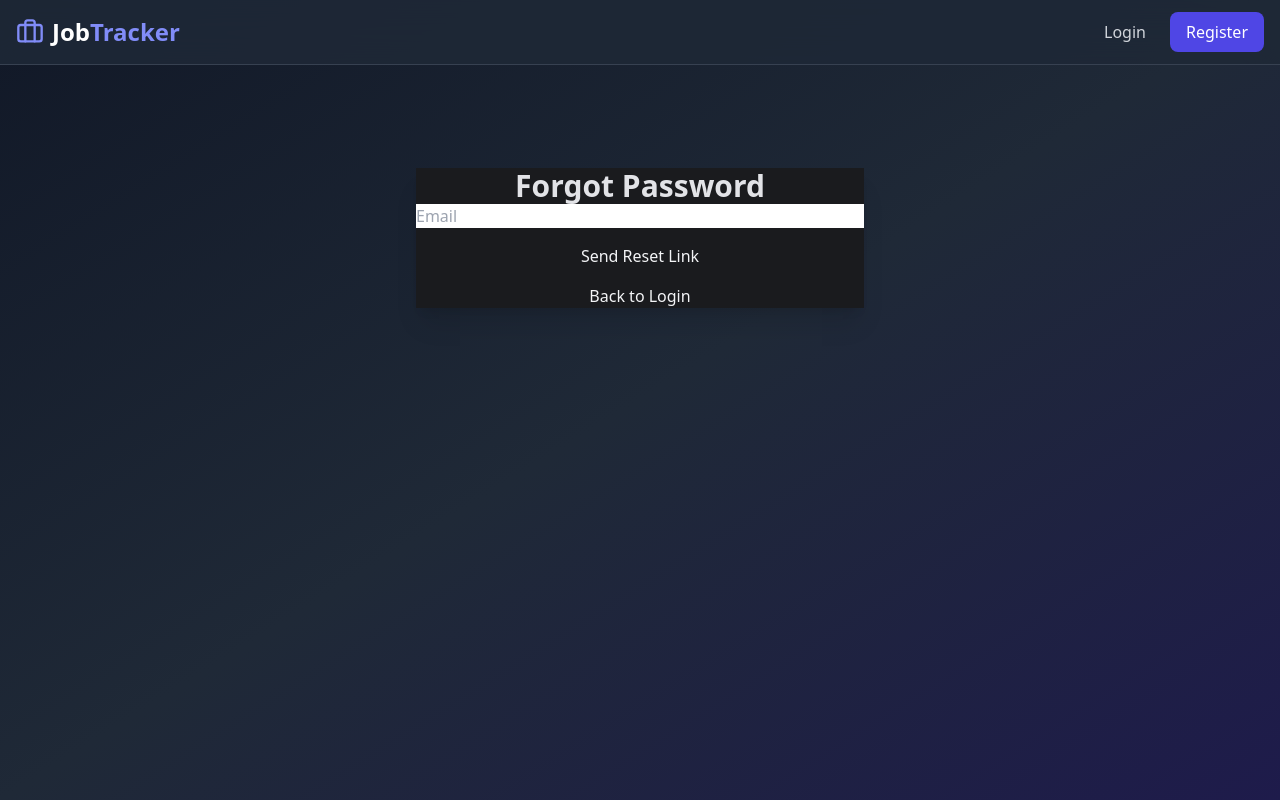
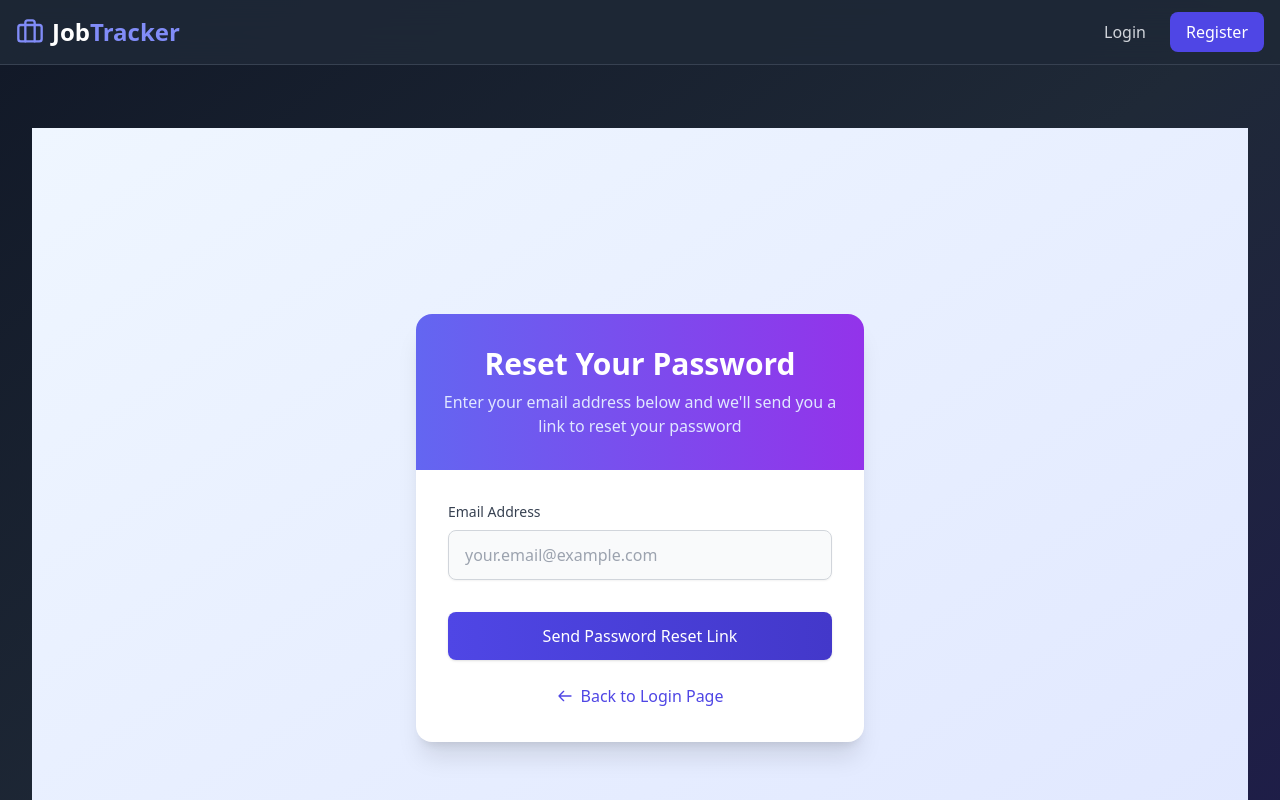
Before and after one commit to YashTirpude/job-application-tracker, a React (Create React App) app in the folder frontend/: page /forgot-password in a window 1280 px wide. Shown: the top 800 px of the page. Built offline with nearby package versions, Linux system fonts and the light colour scheme; no server answers.

Commit message:
feat: enhance the styling of your Forgot Password component with several improvements

```diff
--- a/frontend/src/pages/ForgotPassword.tsx
+++ b/frontend/src/pages/ForgotPassword.tsx
@@ -38,7 +38,7 @@ const ForgotPassword = () => {
       });
       setSuccessMessage(
         res.data.message ||
-          "Reset link sent to your email! Check your  Spam Box or Inbox"
+          "Reset link sent to your email! Check your Spam Box or Inbox"
       );
       dispatch(setLoading(false));
 
@@ -54,37 +54,78 @@ const ForgotPassword = () => {
     }
   };
 
+  // Animation variants
+  const containerVariants = {
+    hidden: { opacity: 0 },
+    visible: {
+      opacity: 1,
+      transition: {
+        staggerChildren: 0.2,
+        delayChildren: 0.3,
+      },
+    },
+  };
+
+  const itemVariants = {
+    hidden: { y: 20, opacity: 0 },
+    visible: { y: 0, opacity: 1 },
+  };
+
+  const buttonVariants = {
+    hover: { scale: 1.03, boxShadow: "0px 5px 15px rgba(0, 0, 0, 0.1)" },
+    tap: { scale: 0.97 },
+  };
+
   return (
-    <div className="container mx-auto px-4 py-10">
+    <div className="min-h-screen flex items-center justify-center bg-gradient-to-br from-blue-50 to-indigo-100 px-4 py-12">
       <motion.div
-        className="card bg-base-100 shadow-xl hover:shadow-2xl transition-shadow max-w-md mx-auto"
-        initial={{ opacity: 0, y: 20 }}
+        className="w-full max-w-md"
+        initial={{ opacity: 0, y: 30 }}
         animate={{ opacity: 1, y: 0 }}
+        transition={{ duration: 0.6, ease: "easeOut" }}
+      >
+        <motion.div
+          className="bg-white rounded-2xl shadow-xl overflow-hidden"
+          whileHover={{
+            boxShadow:
+              "0 20px 25px -5px rgba(0, 0, 0, 0.1), 0 10px 10px -5px rgba(0, 0, 0, 0.04)",
+          }}
           transition={{ duration: 0.3 }}
-        whileHover={{ y: -5 }}
         >
-        <div className="card-body">
+          <div className="bg-gradient-to-r from-indigo-500 to-purple-600 px-6 py-8">
             <motion.h1
-            className="text-3xl font-bold text-base-content text-center"
+              className="text-3xl font-bold text-white text-center"
+              initial={{ opacity: 0, y: -20 }}
+              animate={{ opacity: 1, y: 0 }}
+              transition={{ delay: 0.1, duration: 0.6 }}
+            >
+              Reset Your Password
+            </motion.h1>
+            <motion.p
+              className="text-indigo-100 text-center mt-2"
               initial={{ opacity: 0 }}
               animate={{ opacity: 1 }}
-            transition={{ delay: 0.2, duration: 0.5 }}
+              transition={{ delay: 0.3, duration: 0.6 }}
             >
-            Forgot Password
-          </motion.h1>
+              Enter your email address below and we'll send you a link to reset
+              your password
+            </motion.p>
+          </div>
 
+          <div className="p-8">
             {successMessage ? (
               <motion.div
-              className="alert alert-success"
-              initial={{ opacity: 0 }}
-              animate={{ opacity: 1 }}
-              transition={{ duration: 0.3 }}
+                className="bg-green-50 border-l-4 border-green-500 p-4 rounded-md"
+                initial={{ opacity: 0, x: -20 }}
+                animate={{ opacity: 1, x: 0 }}
+                transition={{ duration: 0.4 }}
               >
+                <div className="flex items-start">
                   <svg
-                xmlns="http://www.w3.org/2000/svg"
-                className="h-6 w-6 shrink-0 stroke-current"
+                    className="h-6 w-6 text-green-500 mr-3 mt-0.5"
                     fill="none"
                     viewBox="0 0 24 24"
+                    stroke="currentColor"
                   >
                     <path
                       strokeLinecap="round"
@@ -93,34 +134,68 @@ const ForgotPassword = () => {
                       d="M9 12l2 2 4-4m6 2a9 9 0 11-18 0 9 9 0 0118 0z"
                     />
                   </svg>
-              <span>{successMessage}</span>
+                  <div>
+                    <h3 className="text-sm leading-5 font-medium text-green-800">
+                      Success!
+                    </h3>
+                    <div className="mt-1 text-sm leading-5 text-green-700">
+                      {successMessage}
+                    </div>
+                    <motion.div
+                      className="mt-3"
+                      initial={{ opacity: 0 }}
+                      animate={{ opacity: 1 }}
+                      transition={{ delay: 1, duration: 0.5 }}
+                    >
+                      <p className="text-xs text-green-600">
+                        Redirecting to login page...
+                      </p>
+                    </motion.div>
+                  </div>
+                </div>
               </motion.div>
             ) : (
-            <form onSubmit={handleSubmit(onSubmit)} className="space-y-4">
+              <motion.form
+                onSubmit={handleSubmit(onSubmit)}
+                variants={containerVariants}
+                initial="hidden"
+                animate="visible"
+                className="space-y-6"
+              >
                 {apiError && (
                   <motion.div
-                  className="alert alert-error"
-                  initial={{ opacity: 0 }}
-                  animate={{ opacity: 1 }}
-                  transition={{ duration: 0.3 }}
+                    className="bg-red-50 border-l-4 border-red-500 p-4 rounded-md"
+                    variants={itemVariants}
+                    initial={{ opacity: 0, x: -20 }}
+                    animate={{ opacity: 1, x: 0 }}
+                    transition={{ duration: 0.4 }}
                   >
+                    <div className="flex">
                       <svg
-                    xmlns="http://www.w3.org/2000/svg"
-                    className="h-6 w-6 shrink-0 stroke-current"
+                        className="h-6 w-6 text-red-500 mr-3"
                         fill="none"
                         viewBox="0 0 24 24"
+                        stroke="currentColor"
                       >
                         <path
                           strokeLinecap="round"
                           strokeLinejoin="round"
                           strokeWidth="2"
-                      d="M10 14l2-2m0 0l2-2m-2 2l-2-2m2 2l2 2m7-2a9 9 0 11-18 0 9 9 0 0118 0z"
+                          d="M12 9v2m0 4h.01m-6.938 4h13.856c1.54 0 2.502-1.667 1.732-3L13.732 4c-.77-1.333-2.694-1.333-3.464 0L3.34 16c-.77 1.333.192 3 1.732 3z"
                         />
                       </svg>
-                  <span>{apiError}</span>
+                      <span className="text-red-700">{apiError}</span>
+                    </div>
                   </motion.div>
                 )}
 
+                <motion.div variants={itemVariants} className="space-y-2">
+                  <label
+                    htmlFor="email"
+                    className="block text-sm font-medium text-gray-700"
+                  >
+                    Email Address
+                  </label>
                   <Controller
                     name="email"
                     control={control}
@@ -132,51 +207,106 @@ const ForgotPassword = () => {
                       },
                     }}
                     render={({ field }) => (
+                      <motion.div
+                        whileFocus={{ scale: 1.01 }}
+                        transition={{ duration: 0.2 }}
+                      >
                         <input
                           {...field}
+                          id="email"
                           type="email"
-                    placeholder="Email"
-                    className="input input-bordered w-full"
+                          placeholder="your.email@example.com"
+                          className={`mt-1 block w-full px-4 py-3 bg-gray-50 border rounded-lg shadow-sm focus:outline-none focus:ring-2 focus:ring-indigo-500 focus:border-transparent transition-all duration-200 ${
+                            errors.email ? "border-red-300" : "border-gray-300"
+                          }`}
                           disabled={isSubmitting}
                         />
+                      </motion.div>
                     )}
                   />
                   {errors.email && (
-                <p className="text-sm text-red-600 mt-1">
+                    <motion.p
+                      initial={{ opacity: 0, y: -10 }}
+                      animate={{ opacity: 1, y: 0 }}
+                      className="text-sm text-red-600 mt-1"
+                    >
                       {errors.email.message}
-                </p>
+                    </motion.p>
                   )}
+                </motion.div>
 
+                <motion.div variants={itemVariants} className="pt-2">
                   <motion.button
                     type="submit"
-                className="btn btn-primary w-full"
+                    className="w-full py-3 px-4 bg-gradient-to-r from-indigo-600 to-indigo-700 hover:from-indigo-500 hover:to-indigo-600 text-white font-medium rounded-lg shadow transition-all duration-200 focus:outline-none focus:ring-2 focus:ring-offset-2 focus:ring-indigo-500"
                     disabled={isSubmitting}
-                whileHover={{ scale: 1.05 }}
-                whileTap={{ scale: 0.95 }}
+                    variants={buttonVariants}
+                    whileHover="hover"
+                    whileTap="tap"
                   >
                     {isSubmitting ? (
-                  <>
-                    <span className="loading loading-spinner loading-sm mr-2"></span>
-                    Sending...
-                  </>
+                      <div className="flex items-center justify-center">
+                        <svg
+                          className="animate-spin -ml-1 mr-3 h-5 w-5 text-white"
+                          xmlns="http://www.w3.org/2000/svg"
+                          fill="none"
+                          viewBox="0 0 24 24"
+                        >
+                          <circle
+                            className="opacity-25"
+                            cx="12"
+                            cy="12"
+                            r="10"
+                            stroke="currentColor"
+                            strokeWidth="4"
+                          ></circle>
+                          <path
+                            className="opacity-75"
+                            fill="currentColor"
+                            d="M4 12a8 8 0 018-8V0C5.373 0 0 5.373 0 12h4zm2 5.291A7.962 7.962 0 014 12H0c0 3.042 1.135 5.824 3 7.938l3-2.647z"
+                          ></path>
+                        </svg>
+                        Sending Reset Link...
+                      </div>
                     ) : (
-                  "Send Reset Link"
+                      "Send Password Reset Link"
                     )}
                   </motion.button>
+                </motion.div>
 
+                <motion.div
+                  variants={itemVariants}
+                  className="mt-6 text-center"
+                >
                   <motion.button
                     type="button"
-                className="btn btn-outline w-full mt-2"
+                    className="inline-flex items-center text-indigo-600 hover:text-indigo-800 font-medium transition-colors duration-200"
                     onClick={() => navigate("/login")}
                     disabled={isSubmitting}
                     whileHover={{ scale: 1.05 }}
                     whileTap={{ scale: 0.95 }}
                   >
-                Back to Login
+                    <svg
+                      className="w-4 h-4 mr-2"
+                      fill="none"
+                      stroke="currentColor"
+                      viewBox="0 0 24 24"
+                      xmlns="http://www.w3.org/2000/svg"
+                    >
+                      <path
+                        strokeLinecap="round"
+                        strokeLinejoin="round"
+                        strokeWidth="2"
+                        d="M10 19l-7-7m0 0l7-7m-7 7h18"
+                      ></path>
+                    </svg>
+                    Back to Login Page
                   </motion.button>
-            </form>
+                </motion.div>
+              </motion.form>
             )}
           </div>
+        </motion.div>
       </motion.div>
     </div>
   );
```
Lines whose indentation alone changed are shown as unchanged.
